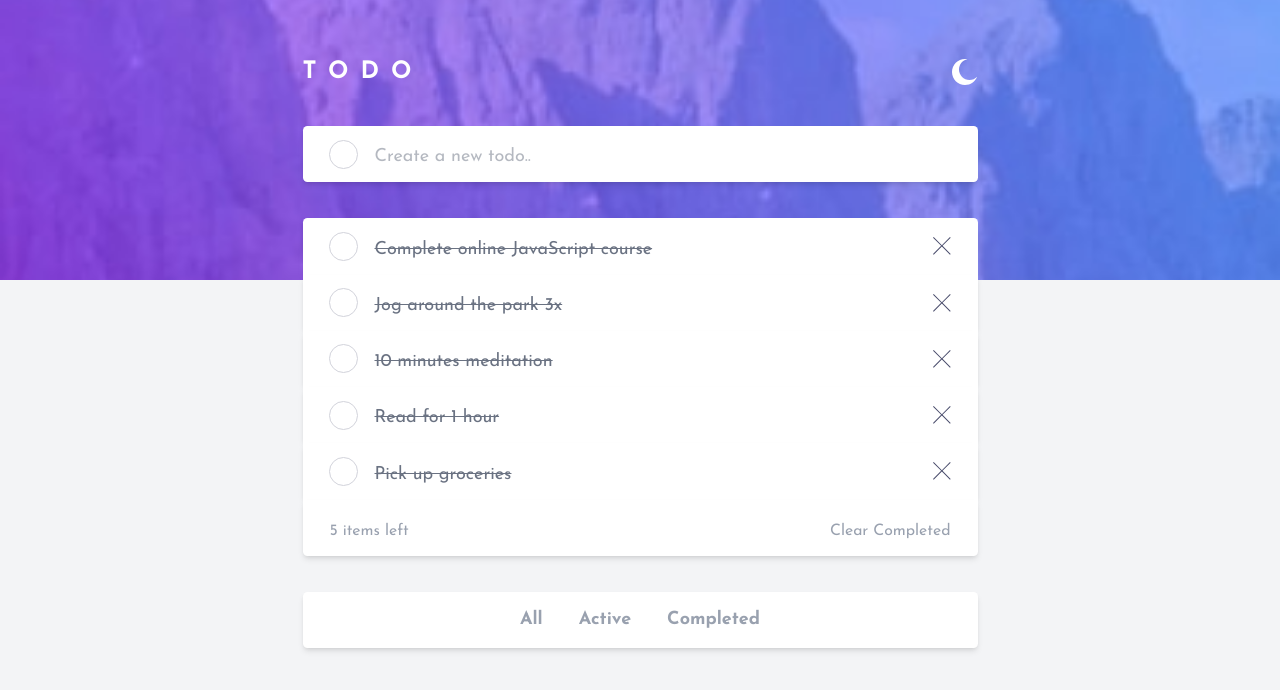
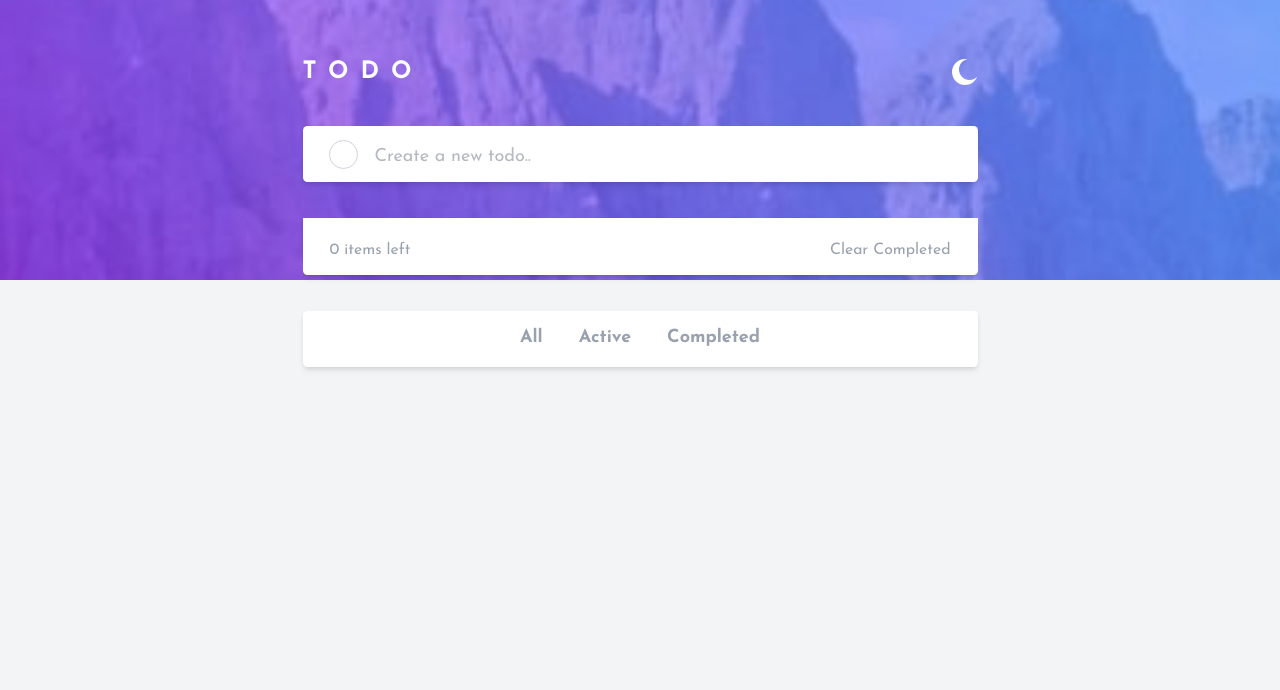
Before and after one commit to javin1102/todo-frontendmentor, a React (Vite) app: page / in a window 1280 px wide. Shown: the top 690 px of the page. Built offline with nearby package versions, Linux system fonts and the light colour scheme.

Commit message:
feat: add new todo list functionality

```diff
--- a/src/App.tsx
+++ b/src/App.tsx
@@ -1,18 +1,24 @@
 import Header from "./Header.tsx";
 import MainSection from "./MainSection.tsx";
+import { TodoProvider } from "./contexts/ProviderTodo.tsx";
 
 function App() {
-    return (
-        <div className="w-svw h-svh relative bg-gray-100">
-            <img src="/src/assets/images/bg-mobile-light.jpg" className="object-cover absolute w-full h-[35%] top-0" alt="background"/>
-            <div className="w-[80%] max-w-150 py-12 flex flex-col items-center gap-8 mx-auto text-gray-500 relative z-10">
-                <Header/>
-                <MainSection/>
-                {/*<div className="w-full h-lvh bg-linear-to-br from-primary-gradient-1 to-primary-gradient-2">*/}
-                {/*</div>*/}
-            </div>
+  return (
+    <TodoProvider>
+      <div className="w-svw h-svh relative bg-gray-100">
+        <img
+          src="/src/assets/images/bg-mobile-light.jpg"
+          className="object-cover absolute w-full h-[35%] top-0"
+          alt="background"
+        />
+        <div className="w-[80%] max-w-150 py-12 flex flex-col items-center gap-8 mx-auto text-gray-500 relative z-10">
+          <Header />
+          <MainSection />
         </div>
-    );
+      </div>
+    </TodoProvider>
+    // </ContextTodo.Provider>
+  );
 }
 
 export default App;
--- a/src/Header.tsx
+++ b/src/Header.tsx
@@ -1,11 +1,14 @@
 const Header = () => {
-    return (
-        <div className="flex w-full h-full justify-between items-center">
-            <h1 className="text-[24px]  h-fit tracking-[0.5em] font-bold text-white">TODO</h1>
-            <button className="h-fit hover:cursor-pointer">
-                <img src="/src/assets/images/icon-moon.svg" alt="moon icon"/>
-            </button>
-        </div>
-    )
-}
-export default Header
+  console.log("Rendering Header");
+  return (
+    <div className="flex w-full h-full justify-between items-center">
+      <h1 className="text-[24px]  h-fit tracking-[0.5em] font-bold text-white">
+        TODO
+      </h1>
+      <button className="h-fit hover:cursor-pointer">
+        <img src="/src/assets/images/icon-moon.svg" alt="moon icon" />
+      </button>
+    </div>
+  );
+};
+export default Header;
--- a/src/components/Checker.tsx
+++ b/src/components/Checker.tsx
@@ -1,22 +1,40 @@
-import {useState} from "react";
+import { useState } from "react";
 
-const Checker = ({onClick}: { onClick?: () => void }) => {
-    const [isChecked, setChecked] = useState(false)
-    const toggleChecked = () => {
-        setChecked((prev) => !prev)
-    }
-    const checkedStyle = isChecked ? "bg-linear-to-br from-primary-gradient-1 to-primary-gradient-2" : "";
-    const checkMark = <img src="/src/assets/images/icon-check.svg" alt="check mark" className="h-3 object-cover absolute top-1/2 left-1/2 -translate-1/2"/>
-    return (
-        <div className={`w-6 h-6 rounded-full outline-[0.5px] outline-gray-300 cursor-pointer ${checkedStyle} relative select-none`} onClick={() => {
-            if (onClick == null) {
-                toggleChecked()
-                return;
-            }
-            onClick();
-        }}>
-            {isChecked && checkMark}
-        </div>
-    )
-}
-export default Checker
+const Checker = ({
+  onClick,
+  enableCheck = true,
+}: {
+  onClick?: () => void;
+  enableCheck: boolean;
+}) => {
+  const [isChecked, setChecked] = useState(false);
+  const toggleChecked = () => {
+    setChecked((prev) => !prev);
+  };
+  const checkedStyle = isChecked
+    ? "bg-linear-to-br from-primary-gradient-1 to-primary-gradient-2"
+    : "";
+  const checkMark = (
+    <img
+      src="/src/assets/images/icon-check.svg"
+      alt="check mark"
+      className="h-3 object-cover absolute top-1/2 left-1/2 -translate-1/2"
+    />
+  );
+  return (
+    <div
+      className={`w-6 h-6 rounded-full outline-[0.5px] outline-gray-300 cursor-pointer ${checkedStyle} relative select-none`}
+      onClick={() => {
+        if (onClick != null) {
+          onClick();
+        }
+        if (enableCheck) {
+          toggleChecked();
+        }
+      }}
+    >
+      {isChecked && checkMark}
+    </div>
+  );
+};
+export default Checker;
--- a/src/components/InputTodo.tsx
+++ b/src/components/InputTodo.tsx
@@ -1,12 +1,45 @@
+import { useState } from "react";
 import TodoBox from "././TodoBox.tsx";
 import Checker from "./Checker.tsx";
+import type { Todo } from "../types/Todo.ts";
+import { useTodos } from "../custom-hooks/useTodos.tsx";
 
 const InputTodo = () => {
-    return (
-        <TodoBox className="gap-4">
-            <Checker/>
-            <input placeholder="Create a new todo.." className="h-fit mt-1.5 outline-none" id="todo" name="todo"/>
-        </TodoBox>
-    )
-}
-export default InputTodo
+  const [todoString, setTodoString] = useState("");
+  const { addTodo } = useTodos();
+
+  const handleAddTodo = () => {
+    if (todoString.trim() === "") return;
+    const newTodo: Todo = {
+      id: Date.now(),
+      text: todoString,
+      completed: false,
+    };
+
+    console.log("Adding new todo:", todoString);
+    addTodo(newTodo);
+    setTodoString("");
+  };
+
+  const handleOnEnterPressed = (e: React.KeyboardEvent<HTMLInputElement>) => {
+    if (e.key === "Enter") {
+      handleAddTodo();
+    }
+  };
+
+  return (
+    <TodoBox className="gap-4">
+      <Checker onClick={handleAddTodo} enableCheck={false} />
+      <input
+        placeholder="Create a new todo.."
+        className="h-fit mt-1.5 outline-none"
+        id="todo"
+        name="todo"
+        value={todoString}
+        onChange={(e) => setTodoString(e.target.value)}
+        onKeyDown={handleOnEnterPressed}
+      />
+    </TodoBox>
+  );
+};
+export default InputTodo;
--- a/src/components/ListTodo.tsx
+++ b/src/components/ListTodo.tsx
@@ -1,46 +1,58 @@
 import TodoItem from "./TodoItem.tsx";
 import TodoBox from "./TodoBox.tsx";
-const TodoListItem = [
-    {
-        id: 1,
-        text: "Complete online JavaScript course"
-    },
-    {
-        id: 2,
-        text: "Jog around the park 3x"
-    },
-    {
-        id: 3,
-        text: "10 minutes meditation"
-    },
-    {
-        id: 4,
-        text: "Read for 1 hour"
-    },
-    {
-        id: 5,
-        text: "Pick up groceries"
-    }
-];
+import { useTodos } from "../custom-hooks/useTodos.tsx";
+
+// const TodoListItem = [
+//   {
+//     id: 1,
+//     text: "Complete online JavaScript course",
+//   },
+//   {
+//     id: 2,
+//     text: "Jog around the park 3x",
+//   },
+//   {
+//     id: 3,
+//     text: "10 minutes meditation",
+//   },
+//   {
+//     id: 4,
+//     text: "Read for 1 hour",
+//   },
+//   {
+//     id: 5,
+//     text: "Pick up groceries",
+//   },
+// ];
 const ListTodo = () => {
+  const { todos, updateTodo } = useTodos();
+
   return (
     <div className="w-full">
       <ul className="w-full">
-                {TodoListItem.map((item, index) => (
+        {todos.map((item, index) => (
           <TodoItem
             key={item.id}
             roundedTop={index === 0}
-                        roundedBottom={false}
-                    >
-                        {item.text}
-                    </TodoItem>
+            roundedBottom={index === todos.length - 1}
+            todoItem={item}
+            updateTodo={updateTodo}
+          />
         ))}
       </ul>
-            <TodoBox className="justify-between" roundedTop={false} roundedBottom={true}>
-                <span className="text-sm text-gray-400 text-margin-fix">5 items left</span>
-                <span className="text-sm text-gray-400 cursor-pointer text-margin-fix">Clear Completed</span>
+      <TodoBox
+        className="justify-between"
+        roundedTop={false}
+        roundedBottom={true}
+      >
+        <span className="text-sm text-gray-400 text-margin-fix">
+          {todos.length} items left
+        </span>
+        <span className="text-sm text-gray-400 cursor-pointer text-margin-fix">
+          Clear Completed
+        </span>
       </TodoBox>
     </div>
-    )
-}
-export default ListTodo
+  );
+};
+export default ListTodo;
--- a/src/components/TodoBox.tsx
+++ b/src/components/TodoBox.tsx
@@ -1,11 +1,23 @@
 import React from "react";
 
-const TodoBox = ({children, className, roundedTop = true, roundedBottom = true}: { children?: React.ReactNode, className?: string, roundedTop?: boolean, roundedBottom?: boolean }) => {
-    const borderRadiusClass = `${roundedTop ? 'rounded-t-sm' : ''} ${roundedBottom ? 'rounded-b-sm' : ''}`;
-    return (
-        <div className={`w-full h-12.5 bg-white ${borderRadiusClass} shadow-md px-6 py-2 flex items-center ${className}`}>
-            {children}
-        </div>
-    )
-}
-export default TodoBox
+const TodoBox = ({
+  children,
+  className,
+  roundedTop = true,
+  roundedBottom = true,
+}: {
+  children?: React.ReactNode;
+  className?: string;
+  roundedTop?: boolean;
+  roundedBottom?: boolean;
+}) => {
+  const borderRadiusClass = `${roundedTop ? "rounded-t-sm" : ""} ${roundedBottom ? "rounded-b-sm" : ""}`;
+  return (
+    <div
+      className={`w-full h-12.5 bg-white ${borderRadiusClass} shadow-md px-6 py-2 flex items-center ${className}`}
+    >
+      {children}
+    </div>
+  );
+};
+export default TodoBox;
--- a/src/components/TodoItem.tsx
+++ b/src/components/TodoItem.tsx
@@ -1,20 +1,46 @@
+import React from "react";
 import TodoBox from "./TodoBox.tsx";
 import Checker from "./Checker.tsx";
-import React from "react";
+import type { Todo } from "../types/Todo.ts";
 
-const TodoItem = ({children, roundedTop = false, roundedBottom = false}: { children?: React.ReactNode, roundedTop?: boolean, roundedBottom?: boolean }) => {
-    return (
-        <li>
-            <TodoBox className="gap-4"
-                     roundedTop={roundedTop}
-                     roundedBottom={roundedBottom}>
-                <Checker/>
-                <p className="text-margin-fix line-through flex-1">{children}</p>
-                <span className="cursor-pointer">
-                    <img src="/src/assets/images/icon-cross.svg" alt="x"/>
-                </span>
-            </TodoBox>
-        </li>
-    )
-}
-export default TodoItem
+const TodoItem = ({
+  todoItem,
+  roundedTop = false,
+  roundedBottom = false,
+  updateTodo,
+}: {
+  todoItem: Todo;
+  roundedTop?: boolean;
+  roundedBottom?: boolean;
+  updateTodo: (id: number, updates: Partial<Todo>) => void;
+}) => {
+  const setTodoComplete = () => {
+    updateTodo(todoItem.id, { completed: !todoItem.completed });
+  };
+  console.log(
+    "Rendering TodoItem:",
+    todoItem.text,
+    "Completed:",
+    todoItem.completed,
+  );
+  return (
+    <li>
+      <TodoBox
+        className="gap-4"
+        roundedTop={roundedTop}
+        roundedBottom={roundedBottom}
+      >
+        <Checker enableCheck={true} onClick={setTodoComplete} />
+        <p
+          className={`text-margin-fix flex-1 ${todoItem.completed && "line-through text-gray-400"}`}
+        >
+          {todoItem.text}
+        </p>
+        <button className="cursor-pointer">
+          <img src="/src/assets/images/icon-cross.svg" alt="x" />
+        </button>
+      </TodoBox>
+    </li>
+  );
+};
+export default React.memo(TodoItem);
--- /dev/null
+++ b/src/contexts/ContextTodo.tsx
@@ -0,0 +1,5 @@
+import { createContext } from "react";
+import { useTodosState } from "../custom-hooks/useTodosState";
+export const ContextTodo = createContext<
+  ReturnType<typeof useTodosState> | undefined
+>(undefined);
--- /dev/null
+++ b/src/contexts/ProviderTodo.tsx
@@ -0,0 +1,8 @@
+// TodoProvider.tsx
+import { useTodosState } from "../custom-hooks/useTodosState";
+import { ContextTodo } from "./ContextTodo";
+
+export const TodoProvider = ({ children }: { children: React.ReactNode }) => {
+  const value = useTodosState();
+  return <ContextTodo.Provider value={value}>{children}</ContextTodo.Provider>;
+};
--- /dev/null
+++ b/src/custom-hooks/useTodos.tsx
@@ -0,0 +1,10 @@
+import { useContext } from "react";
+import { ContextTodo } from "../contexts/ContextTodo";
+
+export const useTodos = () => {
+  const context = useContext(ContextTodo);
+  if (!context) {
+    throw new Error("useTodos must be used within TodoProvider");
+  }
+  return context;
+};
--- /dev/null
+++ b/src/custom-hooks/useTodosState.ts
@@ -0,0 +1,23 @@
+// useContextTodo.ts (new file)
+import { useState, useCallback } from "react";
+import type { Todo } from "../types/Todo";
+
+export const useTodosState = () => {
+  const [todos, setTodos] = useState<Todo[]>([]);
+
+  const updateTodo = useCallback((id: number, updates: Partial<Todo>) => {
+    setTodos((prev) =>
+      prev.map((todo) => (todo.id === id ? { ...todo, ...updates } : todo)),
+    );
+  }, []);
+
+  const addTodo = useCallback((todo: Todo) => {
+    setTodos((prev) => [todo, ...prev]);
+  }, []);
+
+  const removeTodo = useCallback((id: number) => {
+    setTodos((prev) => prev.filter((todo) => todo.id !== id));
+  }, []);
+
+  return { todos, updateTodo, addTodo, removeTodo };
+};
--- /dev/null
+++ b/src/types/Todo.ts
@@ -0,0 +1,5 @@
+export type Todo = {
+  id: number;
+  text: string;
+  completed: boolean;
+};
```
Also changed, not shown: 2 other files (tests, documents, lock files or other folders). Lines whose indentation alone changed are shown as unchanged.
